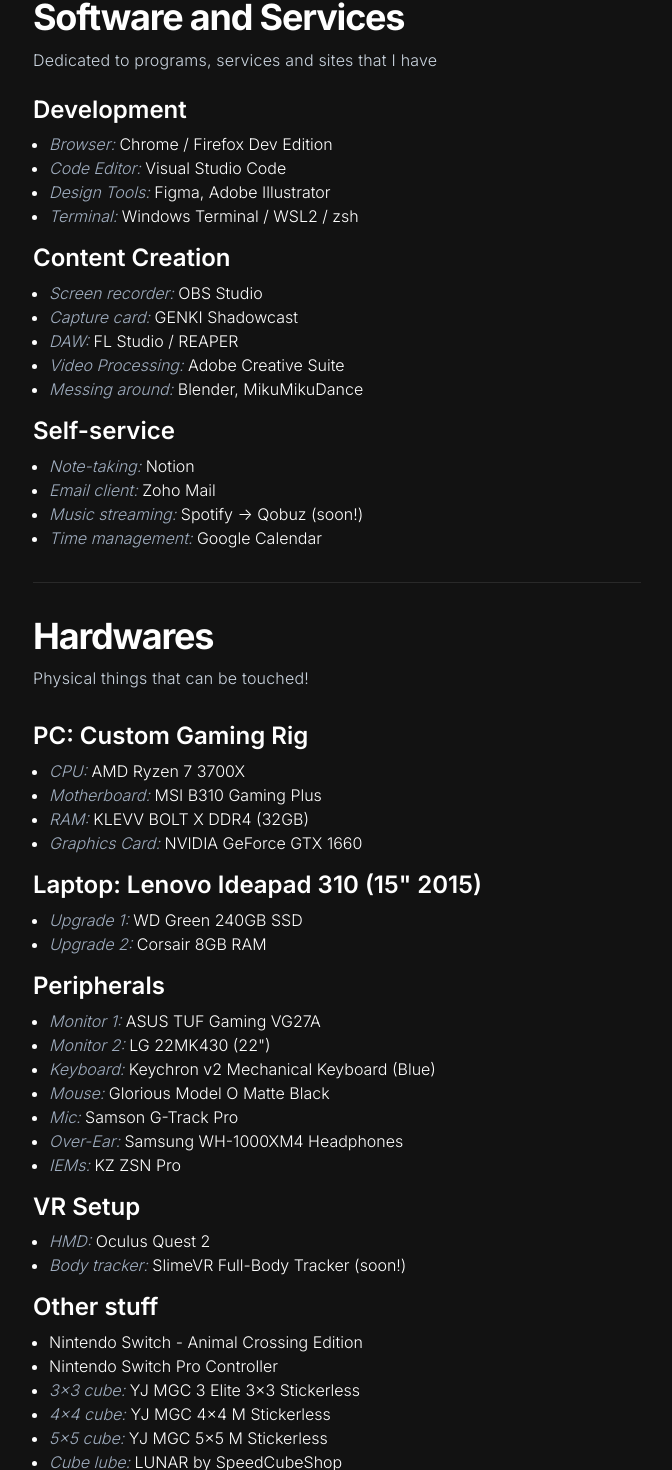
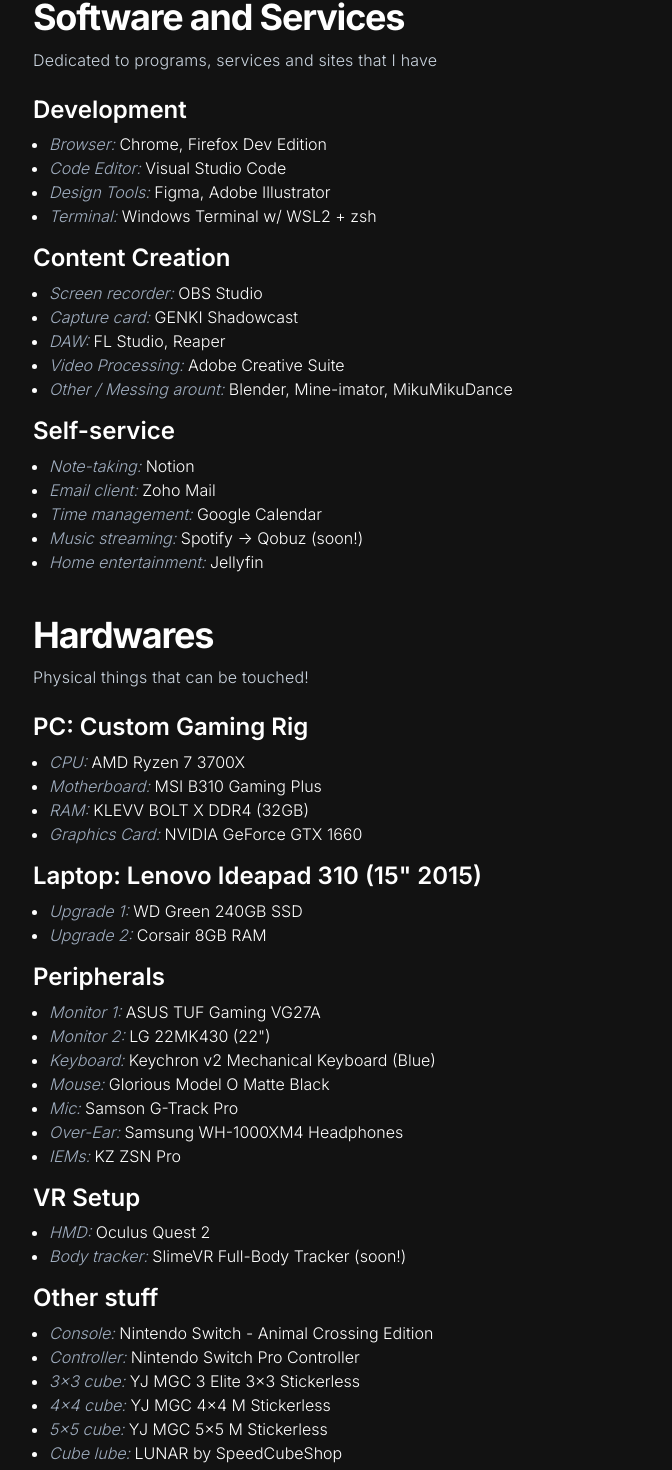
Before and after one commit to angeloanan/angeloanan.xyz, a Next.js app: page /uses in a window 1280 px wide. Shown: the part 846-2316 px from the top of the page, without its empty margins (303-975 px from the left). Built offline with nearby package versions, Linux system fonts and the light colour scheme.

Commit message:
refactor(uses): dynamically generate content based on json

```diff
--- a/src/pages/uses.tsx
+++ b/src/pages/uses.tsx
@@ -3,8 +3,6 @@
 import {
   Box,
   Divider,
-  List,
-  ListIcon,
   ListItem,
   Text,
   UnorderedList,
@@ -23,6 +21,90 @@
     </Text>{' '}
     <Text as='span' {...rest}></Text>
   </ListItem>
+)
+
+interface UsesData {
+  title: string
+  desc: string
+  content: Record<string, Record<string, string>>
+}
+const data: UsesData[] = [
+  {
+    title: 'Software and Services',
+    desc: 'Dedicated to programs, services and sites that I have',
+    content: {
+      Development: {
+        Browser: 'Chrome, Firefox Dev Edition',
+        'Code Editor': 'Visual Studio Code',
+        'Design Tools': 'Figma, Adobe Illustrator',
+        Terminal: 'Windows Terminal w/ WSL2 + zsh'
+      },
+      'Content Creation': {
+        'Screen recorder': 'OBS Studio',
+        'Capture card': 'GENKI Shadowcast',
+        DAW: 'FL Studio, Reaper',
+        'Video Processing': 'Adobe Creative Suite',
+        'Other / Messing arount': 'Blender, Mine-imator, MikuMikuDance'
+      },
+      'Self-service': {
+        'Note-taking': 'Notion',
+        'Email client': 'Zoho Mail',
+        'Time management': 'Google Calendar',
+        'Music streaming': 'Spotify → Qobuz (soon!)',
+        'Home entertainment': 'Jellyfin'
+      }
+    }
+  },
+  {
+    title: 'Hardwares',
+    desc: 'Physical things that can be touched!',
+    content: {
+      'PC: Custom Gaming Rig': {
+        CPU: 'AMD Ryzen 7 3700X',
+        Motherboard: 'MSI B310 Gaming Plus',
+        RAM: 'KLEVV BOLT X DDR4 (32GB)',
+        'Graphics Card': 'NVIDIA GeForce GTX 1660'
+      },
+      'Laptop: Lenovo Ideapad 310 (15" 2015)': {
+        'Upgrade 1': 'WD Green 240GB SSD',
+        'Upgrade 2': 'Corsair 8GB RAM'
+      },
+      Peripherals: {
+        'Monitor 1': 'ASUS TUF Gaming VG27A',
+        'Monitor 2': 'LG 22MK430 (22")',
+        Keyboard: 'Keychron v2 Mechanical Keyboard (Blue)',
+        Mouse: 'Glorious Model O Matte Black',
+        Mic: 'Samson G-Track Pro',
+        'Over-Ear': 'Samsung WH-1000XM4 Headphones',
+        IEMs: 'KZ ZSN Pro'
+      },
+      'VR Setup': {
+        HMD: 'Oculus Quest 2',
+        'Body tracker': 'SlimeVR Full-Body Tracker (soon!)'
+      },
+      'Other stuff': {
+        Console: 'Nintendo Switch - Animal Crossing Edition',
+        Controller: 'Nintendo Switch Pro Controller',
+        '3x3 cube': 'YJ MGC 3 Elite 3x3 Stickerless',
+        '4x4 cube': 'YJ MGC 4x4 M Stickerless',
+        '5x5 cube': 'YJ MGC 5x5 M Stickerless',
+        'Cube lube': 'LUNAR by SpeedCubeShop'
+      }
+    }
+  }
+]
+
+const CategoryContent = ({ categoryData }) => (
+  <UnorderedList>
+    {Object.keys(categoryData).map(k => (
+      <ListItem key={k}>
+        <Text as='i' color='gray.400'>
+          {k}:
+        </Text>{' '}
+        <Text as='span'>{categoryData[k]}</Text>
+      </ListItem>
+    ))}
+  </UnorderedList>
 )
 
 const UsesPage: React.FC = () => {
@@ -65,177 +147,25 @@
           </Text>
         </VStack>
 
-        {/* Software & Service */}
-        <Box as='section' mt={10}>
-          <TextHeading as='h2' mb={2}>
-            Software and Services
-          </TextHeading>
-          <TextParagraph>
-            Dedicated to programs, services and sites that I have
-          </TextParagraph>
+        {data.map(v => (
+          <Box key={v.title} as='section' mt={10}>
+            <TextHeading as='h2' mb={2}>
+              {v.title}
+            </TextHeading>
+            <TextParagraph>{v.desc}</TextParagraph>
 
-          <Box as='section' mt={6}>
-            <TextHeading as='h3' mb={2}>
-              Development
-            </TextHeading>
-            <UnorderedList>
-              <ListItemWithPrefix prefix='Browser'>
-                Chrome / Firefox Dev Edition
-              </ListItemWithPrefix>
-              <ListItemWithPrefix prefix='Code Editor'>
-                Visual Studio Code
-              </ListItemWithPrefix>
-              <ListItemWithPrefix prefix='Design Tools'>
-                Figma, Adobe Illustrator
-              </ListItemWithPrefix>
-              <ListItemWithPrefix prefix='Terminal'>
-                Windows Terminal / WSL2 / zsh
-              </ListItemWithPrefix>
-            </UnorderedList>
-
-            <TextHeading as='h3' mb={2} mt={4}>
-              Content Creation
-            </TextHeading>
-            <UnorderedList>
-              <ListItemWithPrefix prefix='Screen recorder'>
-                OBS Studio
-              </ListItemWithPrefix>
-              <ListItemWithPrefix prefix='Capture card'>
-                GENKI Shadowcast
-              </ListItemWithPrefix>
-              <ListItemWithPrefix prefix='DAW'>
-                FL Studio / REAPER
-              </ListItemWithPrefix>
-              <ListItemWithPrefix prefix='Video Processing'>
-                Adobe Creative Suite
-              </ListItemWithPrefix>
-              <ListItemWithPrefix prefix='Messing around'>
-                Blender, MikuMikuDance
-              </ListItemWithPrefix>
-            </UnorderedList>
-
-            <TextHeading as='h3' mb={2} mt={4}>
-              Self-service
-            </TextHeading>
-            <UnorderedList>
-              <ListItemWithPrefix prefix='Note-taking'>
-                Notion
-              </ListItemWithPrefix>
-              <ListItemWithPrefix prefix='Email client'>
-                Zoho Mail
-              </ListItemWithPrefix>
-              <ListItemWithPrefix prefix='Music streaming'>
-                Spotify &rarr; Qobuz (soon!)
-              </ListItemWithPrefix>
-              <ListItemWithPrefix prefix='Time management'>
-                Google Calendar
-              </ListItemWithPrefix>
-            </UnorderedList>
+            <Box mt={6}>
+              {Object.keys(v.content).map(categoryTitle => (
+                <>
+                  <TextHeading as='h3' mb={2} mt={4} key={categoryTitle}>
+                    {categoryTitle}
+                  </TextHeading>
+                  <CategoryContent categoryData={v.content[categoryTitle]} />
+                </>
+              ))}
+            </Box>
           </Box>
-        </Box>
-
-        <Divider mt={8} />
-
-        {/* Hardware */}
-        <Box as='section' mt={8}>
-          <TextHeading as='h2' mb={2}>
-            Hardwares
-          </TextHeading>
-          <TextParagraph>Physical things that can be touched!</TextParagraph>
-
-          <Box as='section' mt={8}>
-            <TextHeading as='h3' mb={2}>
-              PC: Custom Gaming Rig
-            </TextHeading>
-            <UnorderedList>
-              <ListItemWithPrefix prefix='CPU'>
-                AMD Ryzen 7 3700X
-              </ListItemWithPrefix>
-              <ListItemWithPrefix prefix='Motherboard'>
-                MSI B310 Gaming Plus
-              </ListItemWithPrefix>
-              <ListItemWithPrefix prefix='RAM'>
-                KLEVV BOLT X DDR4 (32GB)
-              </ListItemWithPrefix>
-              <ListItemWithPrefix prefix='Graphics Card'>
-                NVIDIA GeForce GTX 1660
-              </ListItemWithPrefix>
-            </UnorderedList>
-
-            <TextHeading as='h3' mb={2} mt={4}>
-              Laptop: Lenovo Ideapad 310 (15&quot; 2015)
-            </TextHeading>
-            <UnorderedList>
-              <ListItemWithPrefix prefix='Upgrade 1'>
-                WD Green 240GB SSD
-              </ListItemWithPrefix>
-              <ListItemWithPrefix prefix='Upgrade 2'>
-                Corsair 8GB RAM
-              </ListItemWithPrefix>
-            </UnorderedList>
-
-            <TextHeading as='h3' mb={2} mt={4}>
-              Peripherals
-            </TextHeading>
-            <UnorderedList>
-              <ListItemWithPrefix prefix='Monitor 1'>
-                ASUS TUF Gaming VG27A
-              </ListItemWithPrefix>
-              <ListItemWithPrefix prefix='Monitor 2'>
-                LG 22MK430 (22&quot;)
-              </ListItemWithPrefix>
-              <ListItemWithPrefix prefix='Keyboard'>
-                Keychron v2 Mechanical Keyboard (Blue)
-              </ListItemWithPrefix>
-              <ListItemWithPrefix prefix='Mouse'>
-                Glorious Model O Matte Black
-              </ListItemWithPrefix>
-              <ListItemWithPrefix prefix='Mic'>
-                Samson G-Track Pro
-              </ListItemWithPrefix>
-              <ListItemWithPrefix prefix='Over-Ear'>
-                Samsung WH-1000XM4 Headphones
-              </ListItemWithPrefix>
-              <ListItemWithPrefix prefix='IEMs'>KZ ZSN Pro</ListItemWithPrefix>
-            </UnorderedList>
-
-            <TextHeading as='h3' mb={2} mt={4}>
-              VR Setup
-            </TextHeading>
-            <UnorderedList>
-              <ListItemWithPrefix prefix='HMD'>
-                Oculus Quest 2
-              </ListItemWithPrefix>
-              <ListItemWithPrefix prefix='Body tracker'>
-                SlimeVR Full-Body Tracker (soon!)
-              </ListItemWithPrefix>
-            </UnorderedList>
-
-            <TextHeading as='h3' mb={2} mt={4}>
-              Other stuff
-            </TextHeading>
-            <UnorderedList>
-              <ListItem fontWeight={300}>
-                Nintendo Switch - Animal Crossing Edition
-              </ListItem>
-              <ListItem fontWeight={300}>
-                Nintendo Switch Pro Controller
-              </ListItem>
-              <ListItemWithPrefix prefix='3x3 cube'>
-                YJ MGC 3 Elite 3x3 Stickerless
-              </ListItemWithPrefix>
-              <ListItemWithPrefix prefix='4x4 cube'>
-                YJ MGC 4x4 M Stickerless
-              </ListItemWithPrefix>
-              <ListItemWithPrefix prefix='5x5 cube'>
-                YJ MGC 5x5 M Stickerless
-              </ListItemWithPrefix>
-              <ListItemWithPrefix prefix='Cube lube'>
-                LUNAR by SpeedCubeShop
-              </ListItemWithPrefix>
-            </UnorderedList>
-          </Box>
-        </Box>
+        ))}
       </Box>
     </>
   )
```
